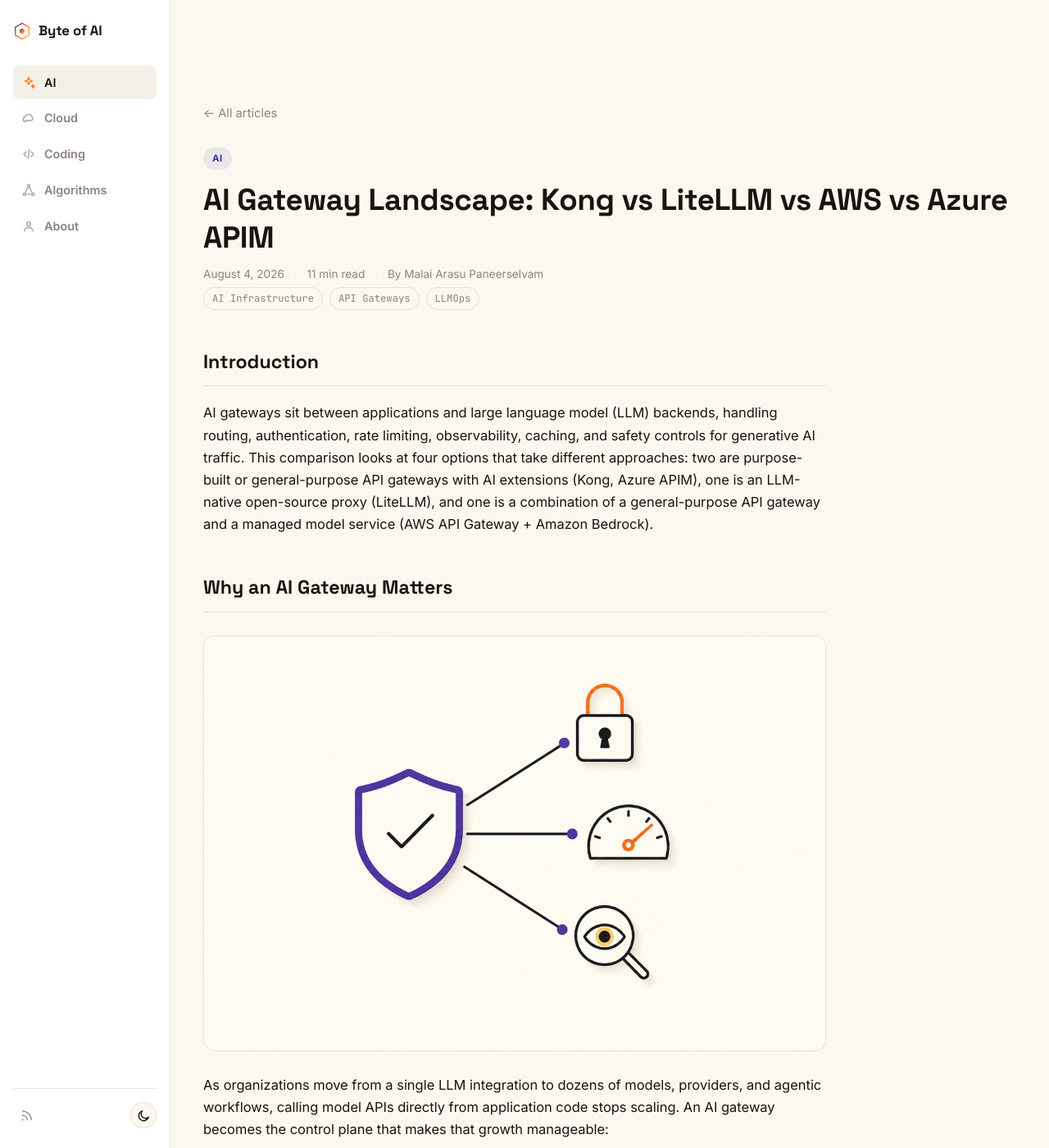
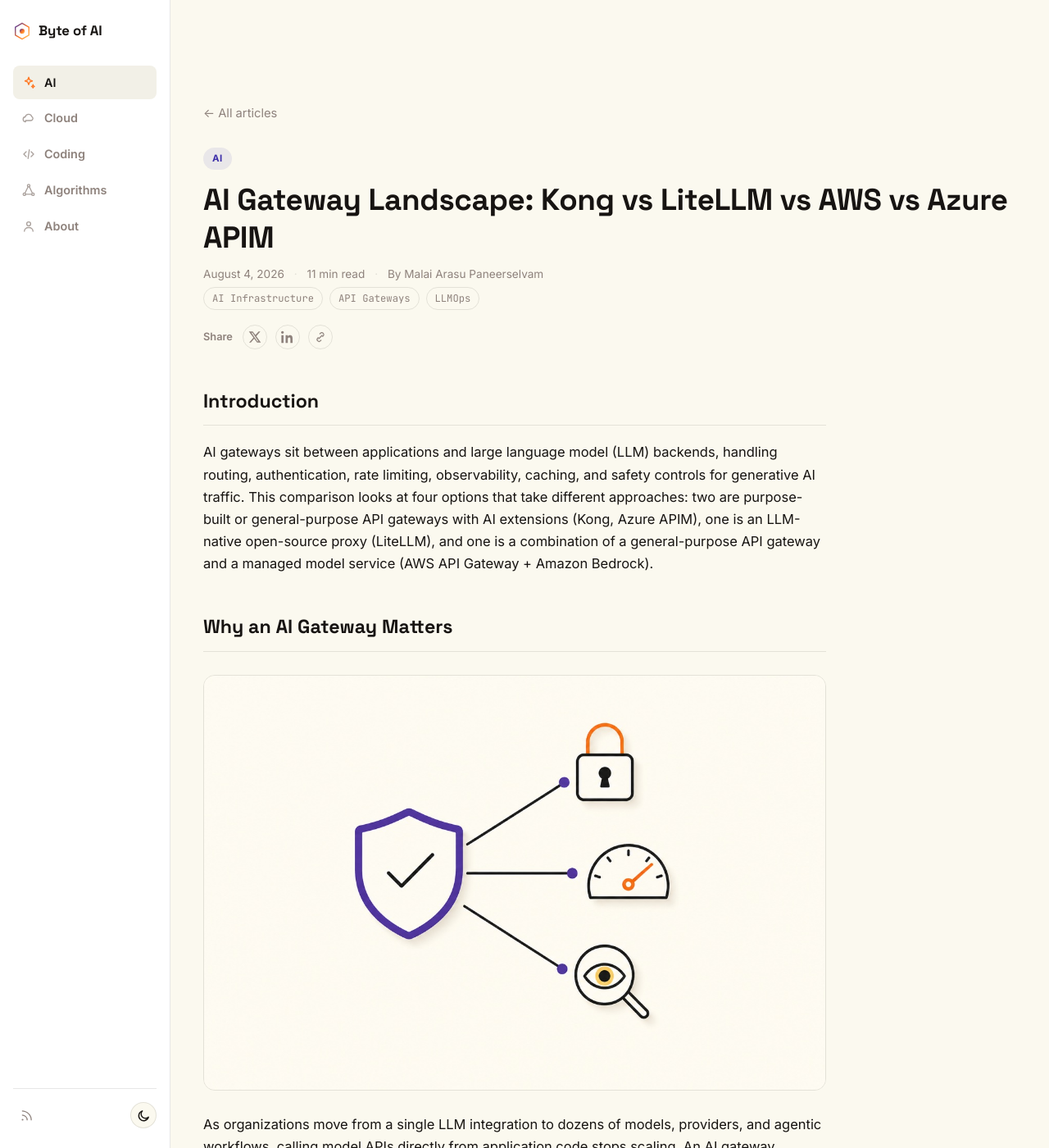
Before and after one commit to malaiarasu/byteofai, a Jekyll site: the page built from _posts/2026-08-04-ai-gateway-landscape-comparison.md, in a window 1280 px wide and 1400 px high. Shown: the whole window at 82% size. Built offline with Jekyll 4.4.1, drawn with Linux system fonts in a browser that asks for light colours.

Commit message:
Add share buttons (X, LinkedIn, copy link) to the top of every article
Co-authored-by: Cursor <cursoragent@cursor.com>

```diff
--- a/_layouts/default.html
+++ b/_layouts/default.html
@@ -107,5 +107,8 @@
   </div>
 
   <script src="{{ '/assets/js/theme.js' | relative_url }}" defer></script>
+  {% if page.layout == 'post' %}
+  <script src="{{ '/assets/js/share.js' | relative_url }}" defer></script>
+  {% endif %}
 </body>
 </html>
--- a/_layouts/post.html
+++ b/_layouts/post.html
@@ -29,6 +29,21 @@ layout: default
       {% for tag in page.tags %}<span class="tag">{{ tag }}</span>{% endfor %}
     </div>
     {% endif %}
+
+    {% assign share_url = page.url | absolute_url %}
+    <div class="share-row">
+      <span class="share-label">Share</span>
+      <a class="icon-link" href="https://twitter.com/intent/tweet?url={{ share_url | url_encode }}&amp;text={{ page.title | url_encode }}" target="_blank" rel="noopener noreferrer" aria-label="Share on X" title="Share on X">
+        <svg viewBox="0 0 24 24" width="16" height="16" fill="currentColor"><path d="M18.9 2H22l-7.4 8.5L23 22h-6.9l-5.4-6.9L4.6 22H1.5l7.9-9L1 2h7l4.9 6.3L18.9 2Zm-2.4 18h1.9L7.6 4H5.6l10.9 16Z"/></svg>
+      </a>
+      <a class="icon-link" href="https://www.linkedin.com/sharing/share-offsite/?url={{ share_url | url_encode }}" target="_blank" rel="noopener noreferrer" aria-label="Share on LinkedIn" title="Share on LinkedIn">
+        <svg viewBox="0 0 24 24" width="16" height="16" fill="currentColor"><path d="M4.98 3.5C4.98 4.88 3.87 6 2.5 6S0 4.88 0 3.5 1.12 1 2.5 1s2.48 1.12 2.48 2.5ZM.5 8.75h4V23h-4V8.75ZM8.5 8.75h3.83v1.95h.05c.53-1 1.84-2.06 3.79-2.06 4.05 0 4.8 2.67 4.8 6.14V23h-4v-6.55c0-1.56-.03-3.57-2.18-3.57-2.18 0-2.51 1.7-2.51 3.46V23h-4V8.75Z"/></svg>
+      </a>
+      <button type="button" class="icon-link share-copy" data-share-url="{{ share_url }}" aria-label="Copy link" title="Copy link">
+        <svg viewBox="0 0 24 24" width="16" height="16" fill="none" stroke="currentColor" stroke-width="1.8" stroke-linecap="round" stroke-linejoin="round"><path d="M9 15 15 9M11 6l1-1a3.5 3.5 0 0 1 5 5l-1 1M13 18l-1 1a3.5 3.5 0 0 1-5-5l1-1"/></svg>
+      </button>
+      <span class="share-copied-msg" role="status" aria-live="polite"></span>
+    </div>
   </header>
 
   <div class="post-content">
--- a/assets/css/style.css
+++ b/assets/css/style.css
@@ -593,6 +593,38 @@ main.wrap {
   margin: 0 0 10px;
 }
 
+.share-row {
+  display: flex;
+  align-items: center;
+  gap: 10px;
+  margin: 18px 0 0;
+}
+
+.share-label {
+  font-size: 0.8rem;
+  color: var(--muted);
+  font-weight: 600;
+  margin-right: 2px;
+}
+
+.share-row .icon-link {
+  width: 30px;
+  height: 30px;
+  border: 1px solid var(--border);
+}
+
+.share-copy {
+  background: none;
+  cursor: pointer;
+  font: inherit;
+}
+
+.share-copied-msg {
+  font-size: 0.8rem;
+  color: var(--accent-2);
+  font-weight: 600;
+}
+
 .post-content {
   margin-top: 32px;
   font-size: 1.03rem;
--- /dev/null
+++ b/assets/js/share.js
@@ -0,0 +1,42 @@
+(function () {
+  var buttons = document.querySelectorAll('.share-copy');
+  if (!buttons.length) return;
+
+  buttons.forEach(function (btn) {
+    btn.addEventListener('click', function () {
+      var url = btn.getAttribute('data-share-url');
+      var msg = btn.parentElement.querySelector('.share-copied-msg');
+
+      function showCopied() {
+        if (!msg) return;
+        msg.textContent = 'Link copied!';
+        clearTimeout(msg._hideTimer);
+        msg._hideTimer = setTimeout(function () {
+          msg.textContent = '';
+        }, 2000);
+      }
+
+      if (navigator.clipboard && navigator.clipboard.writeText) {
+        navigator.clipboard.writeText(url).then(showCopied, function () {
+          fallbackCopy(url, showCopied);
+        });
+      } else {
+        fallbackCopy(url, showCopied);
+      }
+    });
+  });
+
+  function fallbackCopy(text, done) {
+    var temp = document.createElement('textarea');
+    temp.value = text;
+    temp.style.position = 'fixed';
+    temp.style.opacity = '0';
+    document.body.appendChild(temp);
+    temp.select();
+    try {
+      document.execCommand('copy');
+    } catch (e) {}
+    document.body.removeChild(temp);
+    done();
+  }
+})();
```
